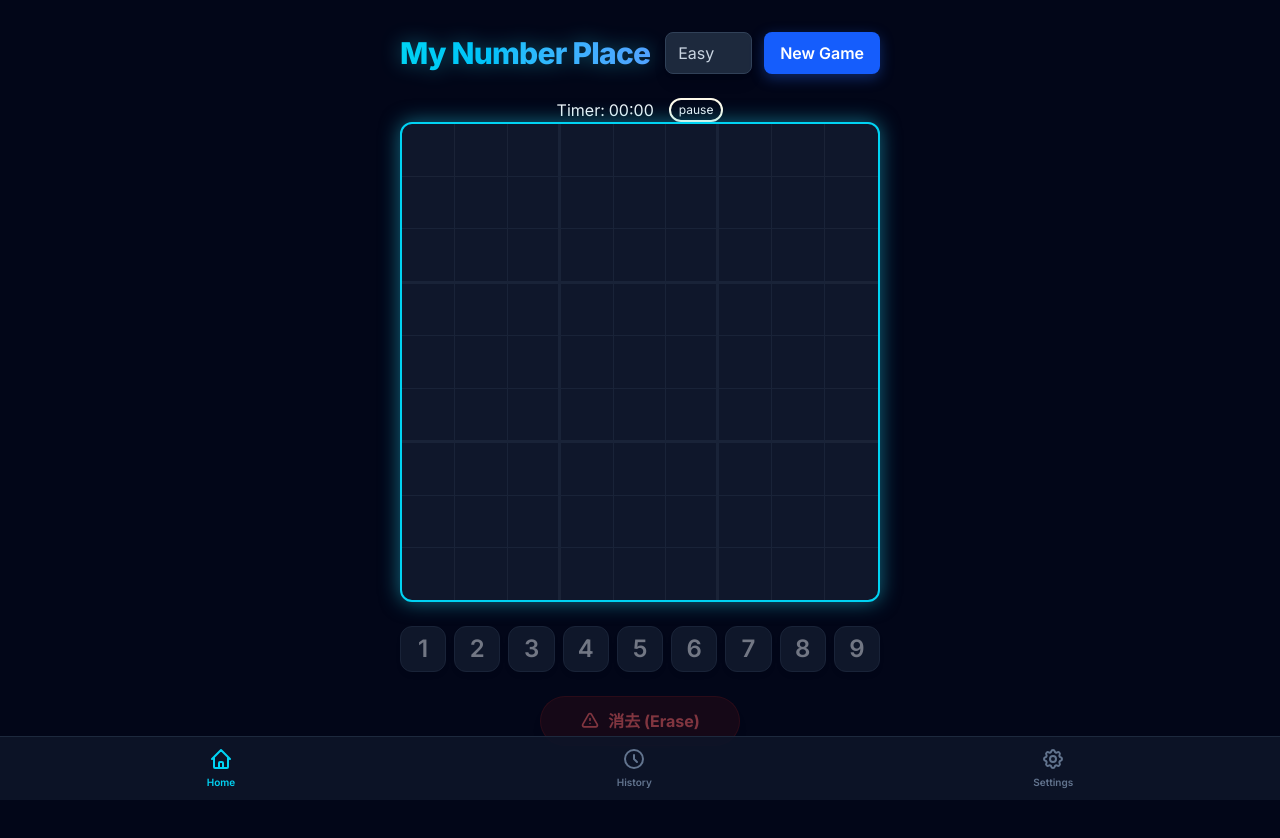
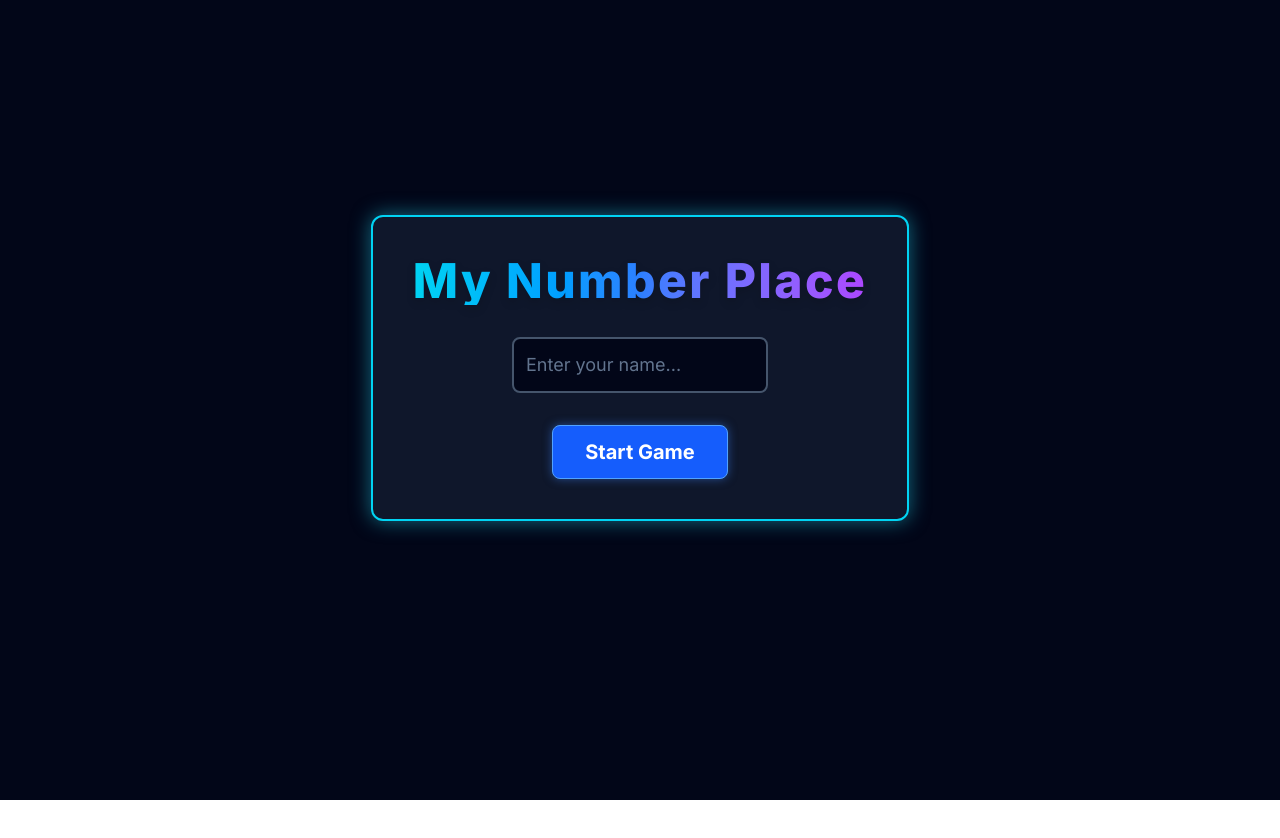
Before and after one commit to ichitaka58/my-number-place, a React (Vite) app: page / in a window 1280 px wide. Shown: the top 838 px of the page. After the commit the page ends 800 px from the top, so only its background shows below. Built offline with nearby package versions, Linux system fonts and the light colour scheme.

Commit message:
feat: スタート前のユーザー名入力UIを追加

```diff
--- a/src/App.tsx
+++ b/src/App.tsx
@@ -42,6 +42,8 @@ function App() {
   // ゲームの進行・一時停止の管理用ステート
   // 停止時（false）は盤面やNumberPadの入力を無効化（disabled）するためにも利用
   const [isRunning, setIsRunning] = useState(false);
+  const [isStarted, setIsStarted] = useState<boolean>(false);
+  const [userName, setUserName] = useState<string>("");
 
   // 選択されたセルが属するブロック、行、列を特定するためのヘルパー
   const selectedRow = selectedCell[0];
@@ -51,6 +53,13 @@ function App() {
       ? (matrix[selectedRow]?.[selectedCol] ?? 0)
       : 0;
 
+
+  const handleStart = () => {
+    if(!userName) {
+      setUserName("ゲストユーザー");
+    }
+    setIsStarted(true);
+  }
   /**
    * 新しいゲームを開始するハンドラー関数
    * 盤面の事前生成処理を利用し、ゲーム回数（gameId）を進めることでTimerコンポーネントを初期化させます。
@@ -60,6 +69,35 @@ function App() {
     setIsRunning(true);
     setGameId((prev) => prev + 1);
   };
+
+  if(!isStarted) {
+    return (
+      <div className="min-h-screen bg-slate-950 font-['Inter',sans-serif] text-slate-100 flex flex-col items-center justify-center pt-8 pb-24 px-4 overflow-x-hidden">
+        <div className="text-center p-10 bg-slate-900 border-2 border-cyan-400 rounded-xl shadow-[0_0_20px_rgba(34,211,238,0.5)]">
+          <h1 className="text-4xl sm:text-5xl font-extrabold mb-8 text-transparent bg-clip-text bg-linear-to-r from-cyan-400 via-blue-500 to-purple-500 tracking-wider drop-shadow-lg">
+            My Number Place
+          </h1>
+          <div className="mb-8">
+            <input
+              type="text"
+              value={userName}
+              onChange={(e) => setUserName(e.target.value)}
+              placeholder="Enter your name..."
+              className="w-64 p-3 text-lg bg-slate-950 text-cyan-300 border-2 border-slate-600 rounded-lg placeholder:text-slate-500 focus:outline-none focus:border-cyan-400 focus:ring-1 focus:ring-cyan-400 transition-colors"
+            />
+          </div>
+          <div>
+            <button
+              onClick={handleStart}
+              className="px-8 py-3 text-xl font-bold bg-blue-600 text-white rounded-lg hover:bg-blue-500 transition-all duration-300 border border-blue-400 shadow-[0_0_10px_rgba(59,130,246,0.5)] hover:shadow-[0_0_15px_rgba(34,211,238,0.6)]"
+            >
+              Start Game
+            </button>
+          </div>
+        </div>
+      </div>
+    );
+  }
 
   return (
     <div className="min-h-screen bg-slate-950 font-['Inter',sans-serif] text-slate-100 flex flex-col items-center pt-8 pb-24 px-4 overflow-x-hidden">
```
